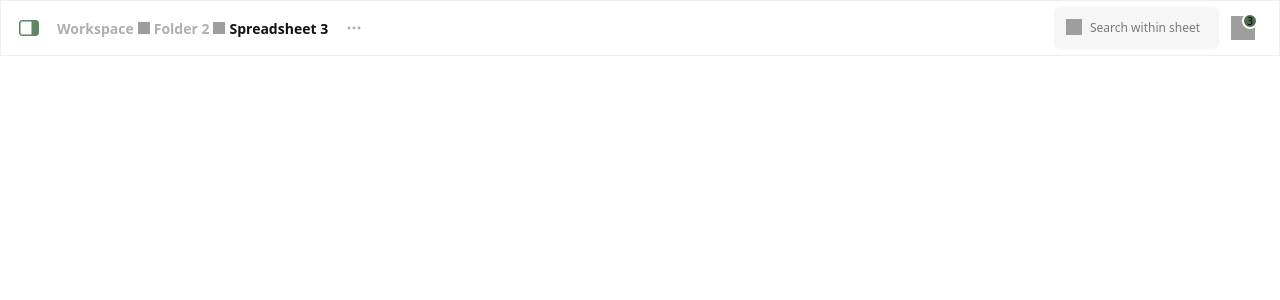
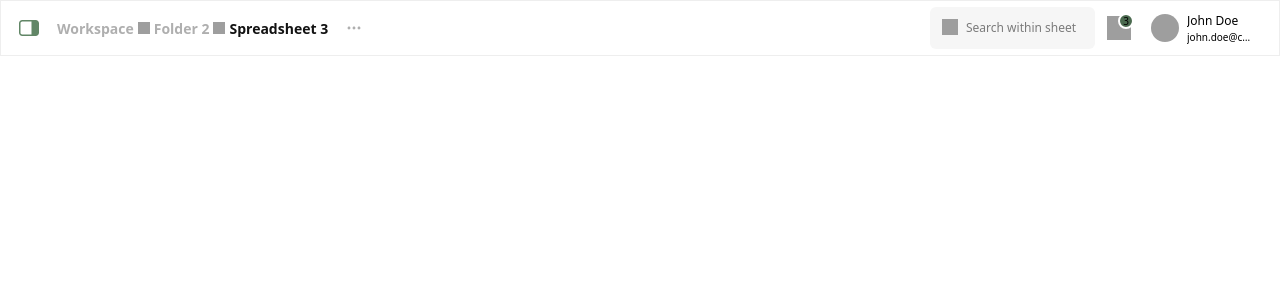
Before and after one commit to vineethraik/spreadsheet-fe-clone, a React (Vite) app: page / in a window 1280 px wide. Shown: the top 300 px of the page. Built offline with nearby package versions, Linux system fonts and the light colour scheme; grey boxes are pictures that could not be loaded.

Commit message:
Add User details card to the top bar

```diff
--- /dev/null
+++ b/src/components/UserCard/UserCard.scss
@@ -0,0 +1,44 @@
+.user_card {
+  gap: 8px;
+  padding: 6px 12px 6px 8px;
+  width: fit-content;
+  max-width: 120px;
+
+  &_profile_pic {
+    border-radius: 50%;
+    width: 28px;
+    height: 28px;
+  }
+  &_details {
+    color: #000;
+    overflow: hidden;
+    &_name {
+      font-size: 12px;
+      font-weight: 400;
+      &_tooltip {
+        bottom: 0px;
+        left: 0px;
+        z-index: 1;
+        font-size: 8px;
+        font-weight: 400;
+        color: red;
+      }
+    }
+    &_email {
+      font-size: 10px;
+      font-weight: 400;
+    //   &_container {
+    //       position: relative;
+    //   }
+      &_tooltip {
+        bottom: 0px;
+        left: 0px;
+        width: fit-content;
+        z-index: 10;
+        font-size: 8px;
+        font-weight: 400;
+        color: red;
+      }
+    }
+  }
+}
--- /dev/null
+++ b/src/components/UserCard/UserCard.tsx
@@ -0,0 +1,26 @@
+import type { JSX } from "react";
+import "./UserCard.scss";
+import profile from "../../assets/avatar.png";
+
+function UserCard({
+  name = "John Doe",
+  email = "john.doe@companyname.com",
+  profilePicUrl = profile,
+}: {
+  name?: string;
+  email?: string;
+  profilePicUrl?: string;
+}): JSX.Element {
+  return (
+    <div className="user_card flex flex-row items-center">
+      <img className="user_card_profile_pic" src={profilePicUrl} alt="User" />
+      <div className="user_card_details flex flex-col ">
+        <span className="user_card_details_name truncate ">{name}</span>
+
+        <span className="user_card_details_email truncate  ">{email}</span>
+      </div>
+    </div>
+  );
+}
+
+export default UserCard;
--- a/src/containers/TopBar/TopBar.tsx
+++ b/src/containers/TopBar/TopBar.tsx
@@ -4,6 +4,7 @@ import panel from '../../assets/Panel.svg';
 import Breadcrumbs from '../../components/Breadcrumbs/Breadcrumbs';
 import SearchPill from '../../components/SearchPill/SearchPill';
 import Notification from '../../components/Notification/Notification';
+import UserCard from '../../components/UserCard/UserCard';
 
 
 function TopBar(): JSX.Element {
@@ -29,6 +30,7 @@ function TopBar(): JSX.Element {
         <div className="top_bar_container_right flex flex-row items-center justify-end">
           <SearchPill />
           <Notification />
+          <UserCard />
         </div>
       </div>
     );
```
Also changed, not shown: 1 other file (tests, documents, lock files or other folders).
